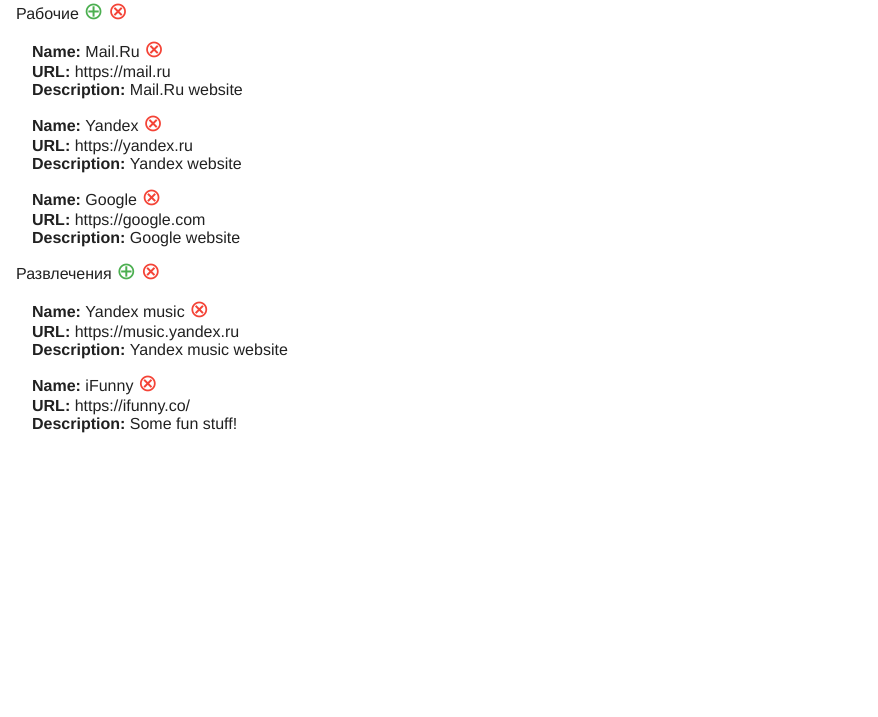
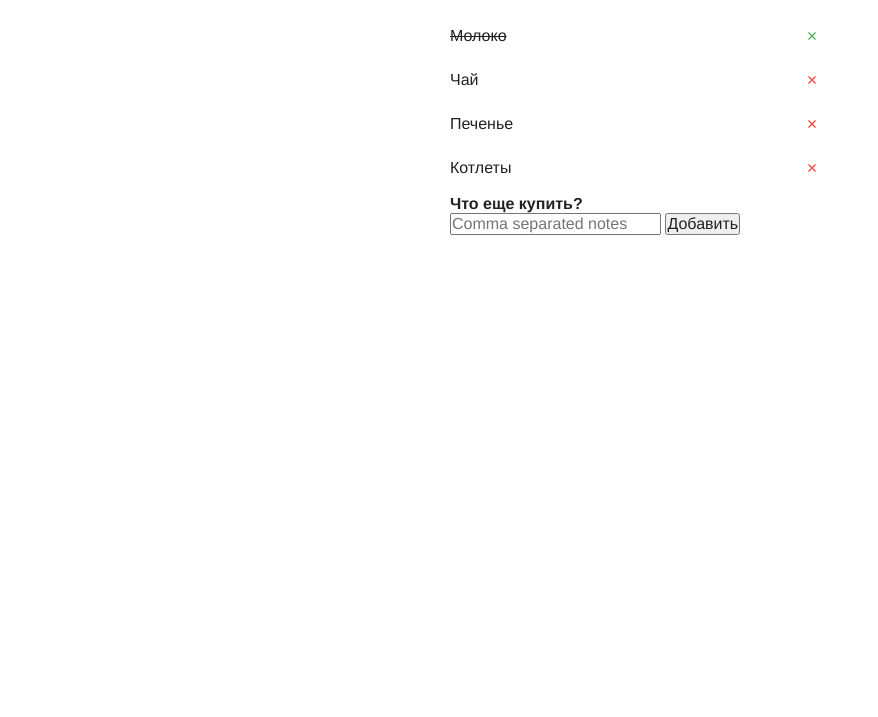
Before and after one commit to learn-js-saintgeo23/JScourse, a website: page index.html in a window 1280 px wide. Shown: the part 83-800 px from the top of the page, without its empty margins (0-878 px from the left). Drawn offline with Linux system fonts and the light colour scheme.

Commit message:
JSC-3. Menu refactored

```diff
--- a/components/app/app.css
+++ b/components/app/app.css
@@ -14,12 +14,14 @@
 
 body {
   background-color: #ffffff;
+  padding: 8px;
+  box-sizing: border-box;
 }
 
 .app {
   position: relative;
   height: 100%;
-  max-width: 1280px;
+  max-width: 380px;
   margin: 0 auto;
   box-sizing: border-box;
 }
@@ -28,3 +30,8 @@
   font-size: 36px;
   text-align: center;
 }
+
+.title + .menu,
+.menu + .form {
+  margin-top: 8px;
+}
--- a/components/app/app.js
+++ b/components/app/app.js
@@ -5,39 +5,24 @@
 
   let data = [
     {
-      title: 'Рабочие',
-      items: [
-        {
-          name: 'Mail.Ru',
-          url: 'https://mail.ru',
-          desc: 'Mail.Ru website',
+      name: 'Хлеб',
+      isBought: false,
     },
     {
-          name: 'Yandex',
-          url: 'https://yandex.ru',
-          desc: 'Yandex website',
+      name: 'Молоко',
+      isBought: true,
     },
     {
-          name: 'Google',
-          url: 'https://google.com',
-          desc: 'Google website',
-        },
-      ],
+      name: 'Чай',
+      isBought: false,
     },
     {
-      title: 'Развлечения',
-      items: [
-        {
-          name: 'Yandex music',
-          url: 'https://music.yandex.ru',
-          desc: 'Yandex music website',
+      name: 'Печенье',
+      isBought: false,
     },
     {
-          name: 'iFunny',
-          url: 'https://ifunny.co/',
-          desc: 'Some fun stuff!',
-        },
-      ],
+      name: 'Котлеты',
+      isBought: false,
     },
   ];
 
--- a/components/menu/menu.css
+++ b/components/menu/menu.css
@@ -1,46 +1,47 @@
 .menu {
-
 }
 
-.menu__title-link {
-    font-size: 18px;
-    font-weight: bold;
+.menu__item {
+  min-height: 36px;
+  vertical-align: middle;
+  padding-top: 8px;
+  box-sizing: border-box;
 }
 
-.menu__title + .menu__container {
-    margin-top: 10px;
-}
-
-.menu__container {
-    padding-left: 16px;
+.menu__item::after {
+  content: '';
+  clear: both;
+  height: 0;
+  line-height: 0;
 }
 
 .menu__item + .menu__item {
-    margin-top: 10px;
+  margin-top: 8px;
 }
 
-.menu__content {
-    padding-top: 10px;
+.menu__item-text {
+  display: block;
+  height: 100%;
+  overflow: hidden;
+  line-height: 18px;
+  vertical-align: middle;
 }
 
-.menu__content-item {
-    padding-left: 16px;
-}
-
-.menu__content-item + .menu__content-item {
-    margin-top: 10px;
-}
-
-.menu__prefix {
-    font-weight: bold;
-}
-
-.menu__item-add {
-    font-size: 24px;
-    color: #4CAF50;
+.menu__item.is-bought > .menu__item-text {
+  text-decoration: line-through;
 }
 
 .menu__item-remove {
-    font-size: 24px;
-    color: #f44336;
+  float: right;
+  height: 100%;
+  line-height: 18px;
+  font-size: 18px;
+  color: #f44336;
+  text-align: center;
+  vertical-align: middle;
+  width: 36px;
 }
+
+.menu__item.is-bought > .menu__item-remove {
+  color: #4CAF50;
+}
--- a/components/menu/menu.js
+++ b/components/menu/menu.js
@@ -9,19 +9,12 @@
      * Конструктор класс Menu
      * @parm {Object} options
      */
-    constructor (options) {
-      this.el = options.el;
-      this.data = options.data;
+    constructor ({el, data}) {
+      this.el = el;
+      this.data = data;
 
       this.container = this.el.querySelector('.js-menu-container');
       this.item = this.container.querySelector('.js-menu-item');
-      this.itemTitle = this.item.querySelector('.js-menu-item-title');
-      this.content = this.item.querySelector('.js-menu-content');
-      this.contentItem = this.content.querySelector('.js-menu-content-item');
-
-      this.templates = document.querySelectorAll('.js-template');
-
-      this.veil = document.querySelector('.js-form-veil');
 
       this._init();
 
@@ -42,10 +35,10 @@
     _onCLick (event) {
       let target = event.target;
 
-      if (target.classList.contains('js-menu-remove')) {
+      if (target.closest('.js-menu-remove')) {
         this.remove(target);
-      } else if (target.classList.contains('js-menu-add')) {
-        this.add(target);
+      } else if (target.closest('.js-menu-item')) {
+        this.changeBought(target.closest('.js-menu-item').querySelector('.js-menu-itemText'));
       }
     }
 
@@ -53,25 +46,11 @@
       this.container.innerHTML = '';
 
       this.data.forEach((obj) => {
-
         const item = this.item.cloneNode(true);
-        item.querySelector('.js-menu-item-title').innerHTML = obj.title;
-        item.querySelector('.js-menu-content').innerHTML = '';
-
-        const content = this.content.cloneNode(false);
-
-        obj.items.forEach((obj) => {
-          const contentItem = this.contentItem.cloneNode(true);
-
-          contentItem.querySelector('.js-menu-content-name').innerHTML = obj.name;
-          contentItem.querySelector('.js-menu-content-link').setAttribute('href', obj.url);
-          contentItem.querySelector('.js-menu-content-url').innerHTML = obj.url;
-          contentItem.querySelector('.js-menu-content-description').innerHTML = obj.desc;
-
-          content.appendChild(contentItem);
-        });
-
-        item.querySelector('.js-menu-content').innerHTML = content.innerHTML;
+        item.querySelector('.js-menu-itemText').innerHTML = obj.name;
+        if (obj.isBought) {
+          item.classList.add('is-bought');
+        }
 
         this.container.appendChild(item);
       });
@@ -81,51 +60,28 @@
     remove(target) {
       let victim;
       let intention;
-      if (target.closest('.js-menu-content-item')) {
-        intention = confirm("Вы действительно хотите удалить эту запись?");
-        victim = target.closest('.js-menu-content-item');
-      } else if (target.closest('.js-menu-item')) {
-        intention = confirm("Вы действительно хотите удалить этот раздел?");
-        victim = target.closest('.js-menu-item');
-      }
+      intention = confirm('Удалить этот пункт?');
+      victim = target.closest('.js-menu-itemText');
 
       if (intention) {
-        const container = victim.parentElement;
-        container.removeChild(victim);
+        victim.parentElement.removeChild(victim);
       }
     }
 
-    add(target) {
-      let container;
-      let type;
-      if (target.closest('.js-menu-container')) {
-        container = target.closest('.js-menu-content');
-        type = 'note';
-      } else if (target.closest('.js-menu-title')) {
-        container = target.closest('.js-menu-container');
-        type = 'section';
-      }
-
-      let form = new Form(type);
-      this.showForm();
-    }
-
-    showForm() {
-      this.veil.classList.add('is-visible');
-    }
-
-
-
-
-
-
-
-
-    /**
-     * Переключение состояния меню
-     */
-    toggle() {
-      this.el.classList.toggle('menu_close');
+    changeBought(target) {
+      const name = target.innerHTML;
+        console.log(name);
+      this.data.forEach((obj) => {
+        if (obj.name === name) {
+          obj.isBought = !obj.isBought;
+          if (obj.isBought) {
+            target.classList.add('is-bought');
+          } else {
+            target.classList.remove('is-bought');
+          }
+        }
+      });
+      this.render();
     }
   }
 
--- a/index.html
+++ b/index.html
@@ -6,7 +6,7 @@
     <link rel="stylesheet" type="text/css" href="components/app/app.css">
     <link rel="stylesheet" type="text/css" href="components/menu/menu.css">
     <link rel="stylesheet" type="text/css" href="components/form/form.css">
-    <title>Записная книжка</title>
+    <title>Nota Bene</title>
 
     <link rel="apple-touch-icon" sizes="57x57" href="favicon/apple-icon-57x57.png">
     <link rel="apple-touch-icon" sizes="60x60" href="favicon/apple-icon-60x60.png">
@@ -29,92 +29,23 @@
 <body>
 
 <div class="app">
-    <h1 class="title">Записная книжка</h1>
+  <h1 class="title">Nota Bene</h1>
 
   <div class="menu js-menu">
-        <div class="menu__title js-menu-title">
-            <a class="menu__title-link" href="javascript:;">Разделы</a>
-            <a class="menu__item-add js-menu-add" href="javascript:;">&oplus;</a>
-        </div><!-- /menu__title -->
     <ul class="menu__container js-menu-container">
       <li class="menu__item js-menu-item">
-                <span class="menu__item-title js-menu-item-title"></span>
-                <a class="menu__item-add js-menu-add" href="javascript:;">&oplus;</a>
-                <a class="menu__item-remove js-menu-remove" href="javascript:;">&otimes;</a>
-                <ul class="menu__content js-menu-content">
-                    <li class="menu__content-item js-menu-content-item">
-                        <div class="menu__content-name">
-                            <span class="menu__prefix">Name: </span>
-                            <span class="menu__content-text js-menu-content-name"></span>
-                            <a class="menu__item-remove js-menu-remove" href="javascript:;">&otimes;</a>
-                        </div>
-                        <a class="menu__content-link js-menu-content-link" href="">
-                            <span class="menu__prefix">URL: </span>
-                            <span class="menu__content-text js-menu-content-url"></span>
-                        </a>
-                        <div class="menu__content-description">
-                            <span class="menu__prefix">Description: </span>
-                            <span class="menu__content-text js-menu-content-description"></span>
-                        </div>
+        <a class="menu__item-remove js-menu-remove" href="javascript:;">&times;</a>
+        <a class="menu__item-text js-menu-itemText" href="javascript:;"></a>
       </li>
-                </ul><!-- /menu__content -->
-            </li><!-- /menu__item -->
     </ul><!-- /menu__container -->
   </div><!-- /menu -->
 
-    <div class="form__veil js-form-veil">
-      <div class="form__container"></div>
-    </div><!-- /veil -->
+  <form class="form js-form">
+    <h2 class="form__title">Что еще купить?</h2>
+    <input class="form__input js-form-input" placeholder="Comma separated notes" />
+    <button class="form__submit js-form-submit" type="submit">Добавить</button>
+  </form><!-- /form -->
 </div><!-- /app -->
-
-
-<template class="js-template" data-action="section">
-  <form class="form js-form">
-      <h2>Добавить раздел</h2>
-      <label class="form__label js-form-label">Name: <input class="form__input js-form-input" /></label>
-      <button class="form__submit js-form-submit" type="submit">Добавить</button>
-      <a class="form__cancel js-form-cancel" href="javascript:;">Отмена</a>
-  </form>
-</template>
-
-<template class="js-template" data-action="note">
-  <form class="form js-form">
-      <h2>Добавить запись</h2>
-      <label class="form__label js-form-label">Name: <input class="form__input js-form-input" /></label>
-      <label class="form__label js-form-label">URL: <input class="form__input js-form-input" /></label>
-      <label class="form__label js-form-label">Description: <textarea class="form__textarea js-form-input"></textarea></label>
-      <button class="form__submit js-form-submit" type="submit">Добавить</button>
-      <a class="form__cancel js-form-cancel" href="javascript:;">Отмена</a>
-  </form>
-</template>
-
-<template class="js-template" data-id="section">
-  <li class="menu__item js-menu-item">
-    <span class="menu__item-title js-menu-item-title"></span>
-    <a class="menu__item-add js-menu-add" href="javascript:;">&oplus;</a>
-    <a class="menu__item-remove js-menu-remove" href="javascript:;">&otimes;</a>
-    <ul class="menu__content js-menu-content">
-    </ul><!-- /menu__content -->
-  </li><!-- /menu__item -->
-</template>
-
-<template class="js-template" data-id="note">
-  <li class="menu__content-item js-menu-content-item">
-      <div class="menu__content-name">
-          <span class="menu__prefix">Name: </span>
-          <span class="menu__content-text js-menu-content-name"></span>
-          <a class="menu__item-remove js-menu-remove" href="javascript:;">&otimes;</a>
-      </div>
-      <a class="menu__content-link js-menu-content-link" href="">
-          <span class="menu__prefix">URL: </span>
-          <span class="menu__content-text js-menu-content-url"></span>
-      </a>
-      <div class="menu__content-description">
-          <span class="menu__prefix">Description: </span>
-          <span class="menu__content-text js-menu-content-description"></span>
-      </div>
-  </li>
-</template>
 
 <script src="components/form/form.js"></script>
 <script src="components/menu/menu.js"></script>
```
Lines whose indentation alone changed are shown as unchanged.
